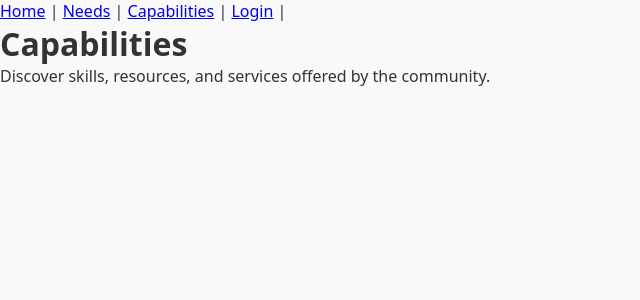
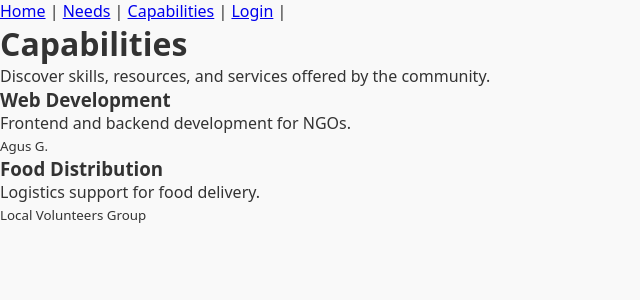
Before and after one commit to aguozden/Marketplace, a React app: page /capabilities in a window 1280 px wide. Shown: the top 300 px of the page, without its empty margins (0-640 px from the left). Built offline with nearby package versions, Linux system fonts and the light colour scheme; the HTML template or start-up script is replaced by a standard one.

Commit message:
Add mock capabilities data and list view

```diff
--- /dev/null
+++ b/src/data/capabilities.ts
@@ -0,0 +1,14 @@
+export const capabilities = [
+  {
+    id: 1,
+    title: 'Web Development',
+    description: 'Frontend and backend development for NGOs.',
+    provider: 'Agus G.',
+  },
+  {
+    id: 2,
+    title: 'Food Distribution',
+    description: 'Logistics support for food delivery.',
+    provider: 'Local Volunteers Group',
+  },
+];
--- a/src/pages/Capabilities.tsx
+++ b/src/pages/Capabilities.tsx
@@ -1,8 +1,20 @@
+import { capabilities } from "../data/capabilities";
+
 export default function Capabilities() {
   return (
     <>
       <h1>Capabilities</h1>
       <p>Discover skills, resources, and services offered by the community.</p>
+
+      <ul>
+        {capabilities.map((cap) => (
+          <li key={cap.id}>
+            <h3>{cap.title}</h3>
+            <p>{cap.description}</p>
+            <small>{cap.provider}</small>
+          </li>
+        ))}
+      </ul>
     </>
   );
 }
```
